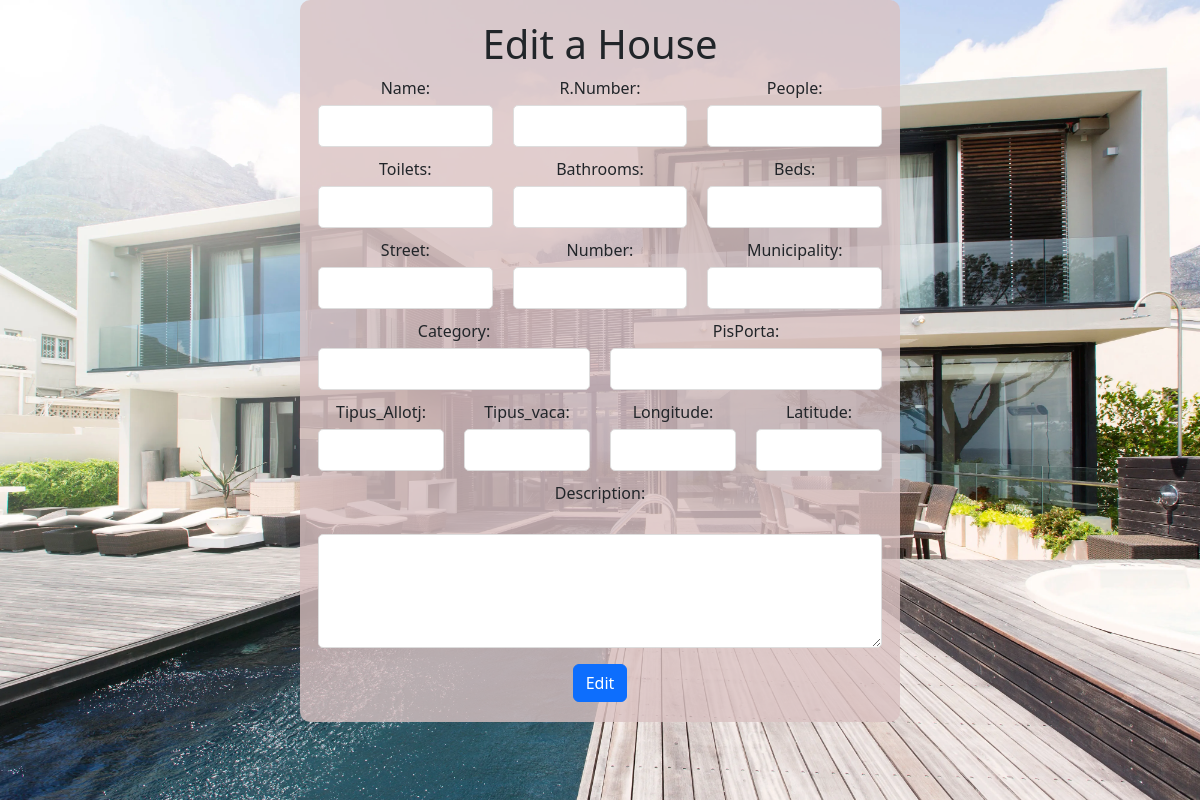
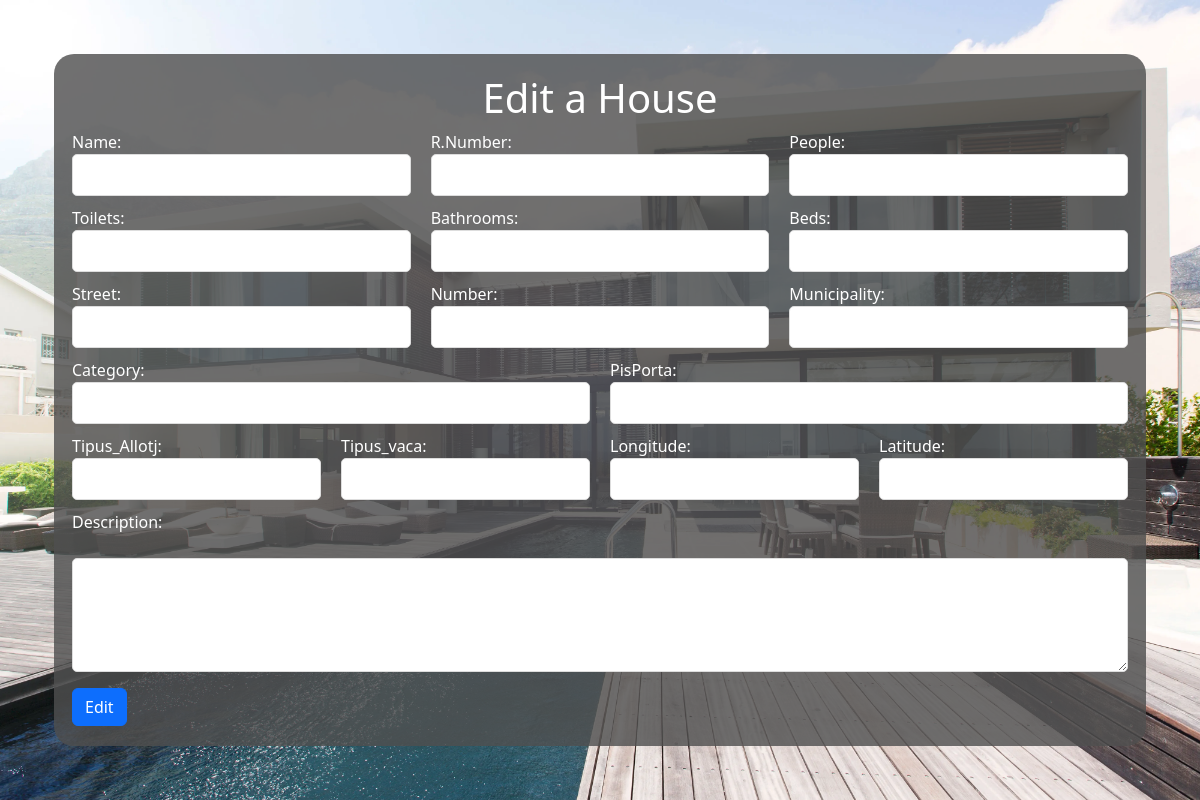
Before and after one commit to FranciscoJaner/Final_ETV_ALLOTJAMENTS, an Electron app: page html/form_edit_house.html in a window 1200 px wide. Drawn offline with nearby package versions, Linux system fonts and the light colour scheme; no server answers.

Commit message:
Form editar modificado

```diff
--- a/css/edit_screen.css
+++ b/css/edit_screen.css
@@ -5,18 +5,21 @@ body {
 }
 
 form {
-  max-width: 600px;
-  margin: 0 auto;
+  border-radius: 20px;
+  background-color: rgba(79, 79, 79, 0.813);
   padding: 20px;
-  background-color: rgba(218, 194, 194, 0.8);
-  border-radius: 10px;
-  text-align: center;
+}
+
+.editHouseContainer {
+  display: flex;
+  justify-content: center;
+  align-items: center;
+  height: 100vh;
 }
 
 label {
+  color: white;
   display: block;
-  margin-bottom: 5px;
-  opacity: 100%;
 }
 
 input[type="text"],
@@ -67,3 +70,8 @@ input[type="submit"]:hover {
     margin-bottom: 10px;
   }
 }
+
+h1 {
+  color: white;
+  text-align: center;
+}
--- a/html/form_edit_house.html
+++ b/html/form_edit_house.html
@@ -8,6 +8,7 @@
 </head>
 
 <body>
+  <div class="container editHouseContainer">
     <form action="#" method="post" id="edithouseform">
       <div class="title" id="newText">
         <h1>Edit a House</h1>
@@ -94,6 +95,8 @@
         </div>
       </div>
     </form>
+  </div>
   <script src="../js/rendererInsertarEdit.js"></script>
 </body>
+
 </html>
```
Lines whose indentation alone changed are shown as unchanged.
